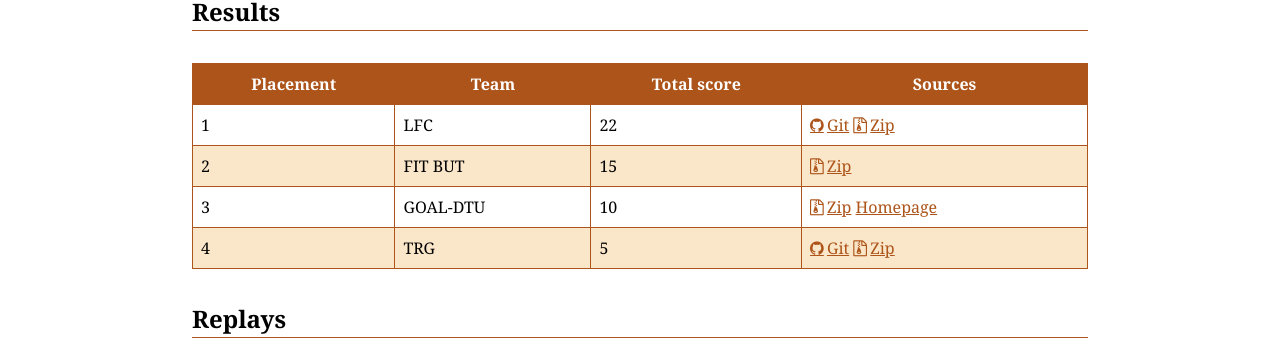
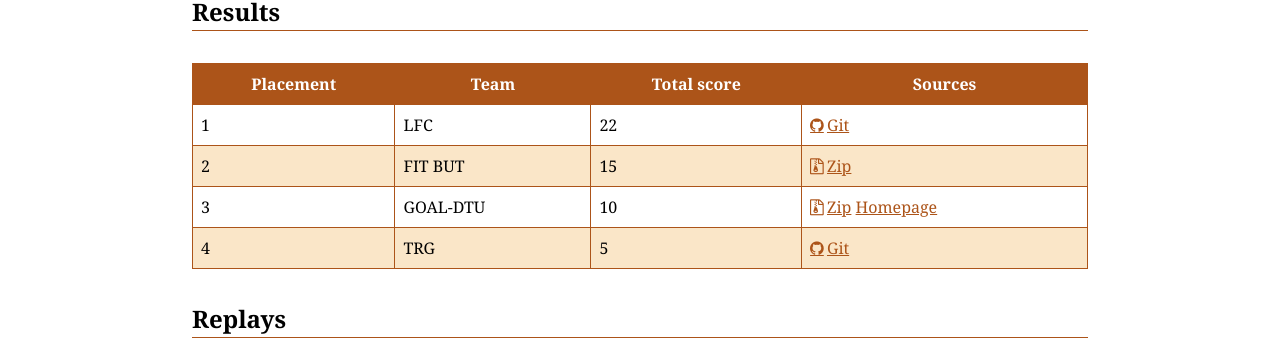
Before and after one commit to agentcontest/agentcontest.github.io, a Jekyll site: the page built from 2019/index.md, in a window 1280 px wide and 900 px high, scrolled down 1221 px. Shown: the part 146-493 px from the top of the window. Built offline with Jekyll 4.4.1, drawn with Linux system fonts in a browser that asks for light colours.

Commit message:
remove redundant zips from 2019

```diff
--- a/2019/index.md
+++ b/2019/index.md
@@ -34,10 +34,10 @@ Contest
 
 Placement | Team | Total score | Sources
 --- | --- | --- | ---
-1 | LFC | 22 | [Git](https://github.com/autonomy-and-verification-uol/mapc2019-liv) [Zip](/2019/sources/mapc2019-lfc.zip)
+1 | LFC | 22 | [Git](https://github.com/autonomy-and-verification-uol/mapc2019-liv)
 2 | FIT BUT | 15 | [Zip](/2019/sources/FitBut.zip)
 3 | GOAL-DTU | 10 | [Zip](/2019/sources/MAPC2019-GOAL-DTU.zip) [Homepage](https://people.compute.dtu.dk/jovi/MAS/)
-4 | TRG | 5 | [Git](https://github.com/MikeVezina/massim2019) [Zip](/2019/sources/mapc2019-trg.zip)
+4 | TRG | 5 | [Git](https://github.com/MikeVezina/massim2019)
 
 ### Replays
 
```
